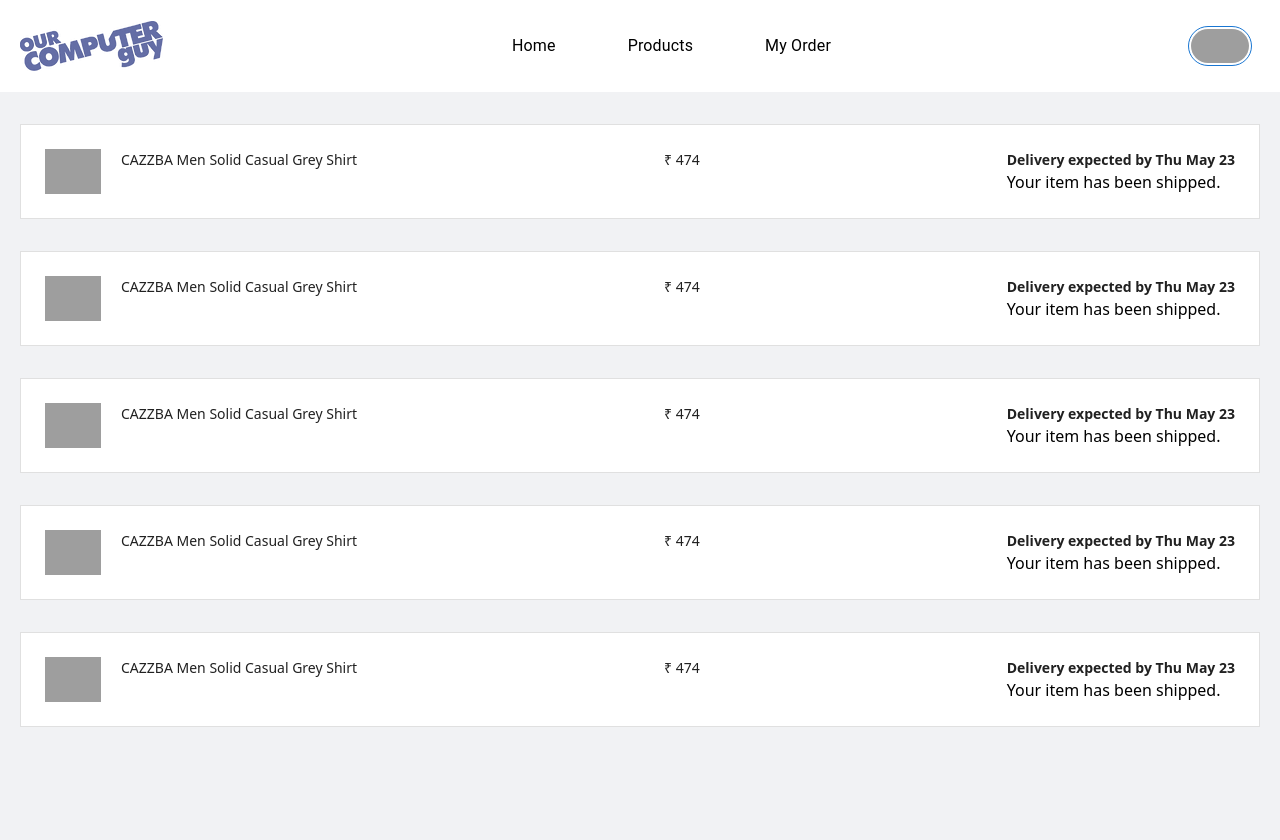
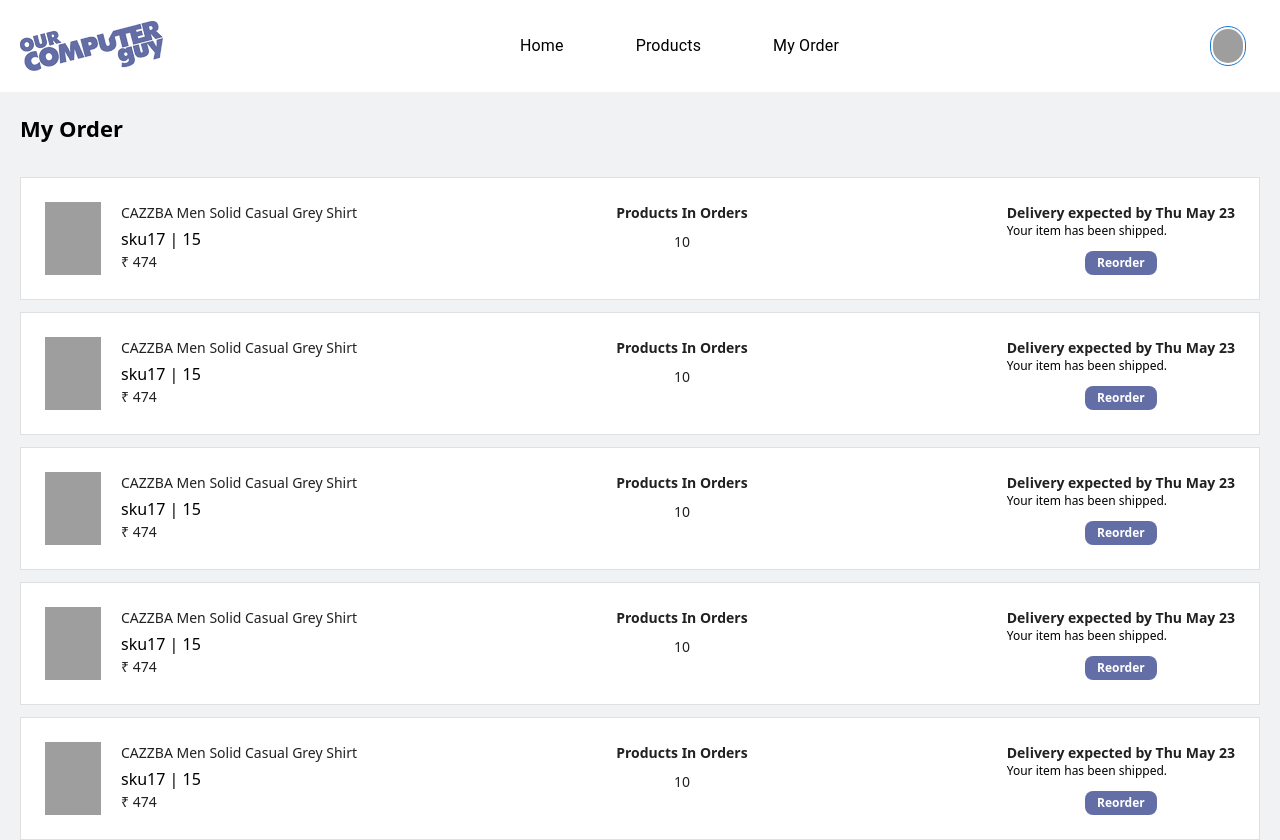
Before and after one commit to Impactmindz-Tech/ourcomputerguy, a React (Vite) app: page /myorder in a window 1280 px wide. Before the commit the page ends 800 px from the top, so only its background shows below. Built offline with nearby package versions, Linux system fonts and the light colour scheme; grey boxes are pictures that could not be loaded.

Commit message:
some changes

```diff
--- a/src/components/Header.jsx
+++ b/src/components/Header.jsx
@@ -13,7 +13,7 @@
         setAnchorEl(null);
     };
     return (
-        <header className='bg-white py-5'>
+        <header className='bg-white py-5 sm:hidden'>
             <div className="container">
                 <div className='flex items-center justify-between' >
                     <div className='flex items-center gap-4'>
@@ -34,7 +34,7 @@
                             aria-expanded={open ? 'true' : undefined}
                             onClick={handleClick}
                         >
-                            <img className='cursor-pointer 2xl:w-9 w-16 h-10 object-cover rounded-full border border-primary-900 p-[2px]' src='https://images.unsplash.com/photo-1633332755192-727a05c4013d?q=80&w=1000&auto=format&fit=crop&ixlib=rb-4.0.3&ixid=M3wxMjA3fDB8MHxzZWFyY2h8Mnx8dXNlcnxlbnwwfHwwfHx8MA%3D%3D' />
+                            <img className='cursor-pointer 2xl:w-9 h-10 object-cover rounded-full border border-primary-900 p-[2px]' src='https://images.unsplash.com/photo-1633332755192-727a05c4013d?q=80&w=1000&auto=format&fit=crop&ixlib=rb-4.0.3&ixid=M3wxMjA3fDB8MHxzZWFyY2h8Mnx8dXNlcnxlbnwwfHwwfHx8MA%3D%3D' />
                         </Button>
                         <Menu
                             id="basic-menu"
--- a/src/components/ProductCart.jsx
+++ b/src/components/ProductCart.jsx
@@ -44,9 +44,9 @@
                 <h2 className='text-center'>{item.caption}</h2>
                 <p className='font-semibold text-center'>₹ {item.discount}</p>
                 <div className='flex justify-center gap-10 mt-3' onClick={(e) => e.stopPropagation()}>
-                    <AddCircleIcon onClick={() => handleAddProduct(item)} />
+                    <RemoveCircleIcon sx={{ color: isSelected ? '#212121' : '#646ea6' }} onClick={() => handleRemoveProduct(item)} />
                     <div>{getItemQuantity(item)}</div>
-                    <RemoveCircleIcon onClick={() => handleRemoveProduct(item)} />
+                    <AddCircleIcon sx={{ color: isSelected ? '#212121' : '#646ea6' }} onClick={() => handleAddProduct(item)} />
                 </div>
                 {isSelected ? (
                     <div className='flex justify-center mt-3'>
--- a/src/components/Slider.jsx
+++ b/src/components/Slider.jsx
@@ -6,15 +6,15 @@
 const Slider = () => {
     return (
         <Carousel className='pt-8' autoPlay={true} interval={2000} infiniteLoop={true} showThumbs={false}>
-            <div>
+            {/* <div>
                 <img src={Images.Slider_img1} />
-            </div>
+            </div> */}
             <div>
                 <img src={Images.Slider_img2} />
             </div>
-            <div>
+            {/* <div>
                 <img src={Images.Slider_img3} />
-            </div>
+            </div> */}
         </Carousel>
     )
 }
--- a/src/constant/myorder.jsx
+++ b/src/constant/myorder.jsx
@@ -5,7 +5,9 @@
         productName:"CAZZBA Men Solid Casual Grey Shirt",
         price:"474",
         status:"Delivery expected by Thu May 23",
-        shipmentStatus:"Your item has been shipped."
+        shipmentStatus:"Your item has been shipped.",
+        sku:"sku17 | 15",
+        productsOrder:"10"
     },
     {
         id:'2',
@@ -13,7 +15,9 @@
         productName:"CAZZBA Men Solid Casual Grey Shirt",
         price:"474",
         status:"Delivery expected by Thu May 23",
-        shipmentStatus:"Your item has been shipped."
+        shipmentStatus:"Your item has been shipped.",
+        sku:"sku17 | 15",
+        productsOrder:"10"
     },
     {
         id:'3',
@@ -21,7 +25,9 @@
         productName:"CAZZBA Men Solid Casual Grey Shirt",
         price:"474",
         status:"Delivery expected by Thu May 23",
-        shipmentStatus:"Your item has been shipped."
+        shipmentStatus:"Your item has been shipped.",
+        sku:"sku17 | 15",
+        productsOrder:"10"
     },
     {
         id:'4',
@@ -29,7 +35,9 @@
         productName:"CAZZBA Men Solid Casual Grey Shirt",
         price:"474",
         status:"Delivery expected by Thu May 23",
-        shipmentStatus:"Your item has been shipped."
+        shipmentStatus:"Your item has been shipped.",
+        sku:"sku17 | 15",
+        productsOrder:"10"
     },
     {
         id:'5',
@@ -37,7 +45,9 @@
         productName:"CAZZBA Men Solid Casual Grey Shirt",
         price:"474",
         status:"Delivery expected by Thu May 23",
-        shipmentStatus:"Your item has been shipped."
+        shipmentStatus:"Your item has been shipped.",
+        sku:"sku17 | 15",
+        productsOrder:"10"
     },
 ]
 
--- a/src/layout/ProfileLayout.jsx
+++ b/src/layout/ProfileLayout.jsx
@@ -7,9 +7,10 @@
         <div className=''>
             <Header />
             <div className="container">
+            <h1 className='py-5'>My Profile</h1>
                 <div className='flex'>
                     <div className='w-[20%]'>
-                        <div className='bg-white mt-8 p-6 flex gap-3'>
+                        <div className='bg-white p-6 flex gap-3'>
                             <img className='w-12 h-12' src="https://static-assets-web.flixcart.com/fk-p-linchpin-web/fk-cp-zion/img/profile-pic-male_4811a1.svg" alt="" />
                             <div>
                                 <span className='text-xs'>Hello,</span>
--- a/src/pages/dashboard/Home.jsx
+++ b/src/pages/dashboard/Home.jsx
@@ -18,7 +18,7 @@
       <Slider />
       <div className='bg-white my-8 p-6'>
         <h1>Products</h1>
-        <div className='grid grid-cols-5 gap-4 pt-5'>
+        <div className='grid grid-cols-5 sm:grid-cols-1 md:grid-cols-2 lg:grid-cols-3 xl:grid-cols-4 gap-4 pt-5'>
           {allProducts?.map((product, index) => (
             <ProductCart
               key={index}
--- a/src/pages/dashboard/MyOrder.jsx
+++ b/src/pages/dashboard/MyOrder.jsx
@@ -5,21 +5,31 @@
 const MyOrder = () => {
   return (
     <div className="container">
+      <h1 className='py-5'>My Order</h1>
       {orderList?.map((item, index) => (
-        <Link to={item.id}><div key={index} className='bg-white mt-8 p-6 flex justify-between border-[#e0e0e0] border'>
+        <div key={index} className='bg-white mt-3 p-6 flex justify-between border-[#e0e0e0] border'>
           <div className='flex gap-5'>
             <img className='w-14 object-cover' src={item.img} alt="product_image" />
-            <h2>{item.productName}</h2>
+            <div>
+              <h2>{item.productName}</h2>
+              <p className='pt-1'>{item.sku}</p>
+              <h2>₹ {item.price}</h2>
+            </div>
           </div>
-          <div>
-            <h2>₹ {item.price}</h2>
+          <div className='text-center'>
+            <h2 className='font-semibold'>Products In Orders</h2>
+            <h2 className='pt-2'>{item.productsOrder}</h2>
           </div>
           <div>
             <h2 className='font-semibold'>{item.status}</h2>
-            <p>{item.shipmentStatus}</p>
+            <p className='text-xs'>{item.shipmentStatus}</p>
+            <div className='text-center'>
+              <button type="submit" className="text-center mt-3 bg-blue-900 text-white text-xs font-semibold px-3 py-1 rounded-lg">
+                Reorder
+              </button>
+            </div>
           </div>
         </div>
-        </Link>
       ))}
     </div>
   )
--- a/src/pages/dashboard/MyProfile.jsx
+++ b/src/pages/dashboard/MyProfile.jsx
@@ -3,7 +3,7 @@
 const MyProfile = () => {
     return (
         <div className="container">
-            <div className='bg-white mt-8 p-6'>
+            <div className='bg-white p-6'>
                 <h3>Personal Information</h3>
                 <div className='flex flex-col gap-4 mt-8'>
                     <div className='flex gap-4 flex-wrap'>
--- a/tailwind.config.js
+++ b/tailwind.config.js
@@ -5,11 +5,27 @@
     "./src/**/*.{js,ts,jsx,tsx}",
   ],
   theme: {
+    screens: {
+      '2xl': { 'max': '1535px' },
+      // => @media (max-width: 1535px) { ... }
+
+      'xl': { 'max': '1279px' },
+      // => @media (max-width: 1279px) { ... }
+
+      'lg': { 'max': '1023px' },
+      // => @media (max-width: 1023px) { ... }
+
+      'md': { 'max': '767px' },
+      // => @media (max-width: 767px) { ... }
+
+      'sm': { 'max': '639px' },
+      // => @media (max-width: 639px) { ... }
+    },
     colors: {
       'white': '#fff',
-      'light_Grey':"#878787",
+      'light_Grey': "#878787",
       'black': {
-        200:'#212121'
+        200: '#212121'
       },
       'blue': {
         900: '#646ea6',
@@ -17,6 +33,18 @@
         dark: '#0e7490',
       },
     },
+    container: {
+      center: true,
+      padding: '1rem',
+      screens: {
+        'sm': '640px',
+        'md': '768px',
+        'lg': '1024px',
+        'xl': '1280px',
+        '2xl': '1536px',
+      },
+    },
+
     extend: {},
   },
   plugins: [],
```
